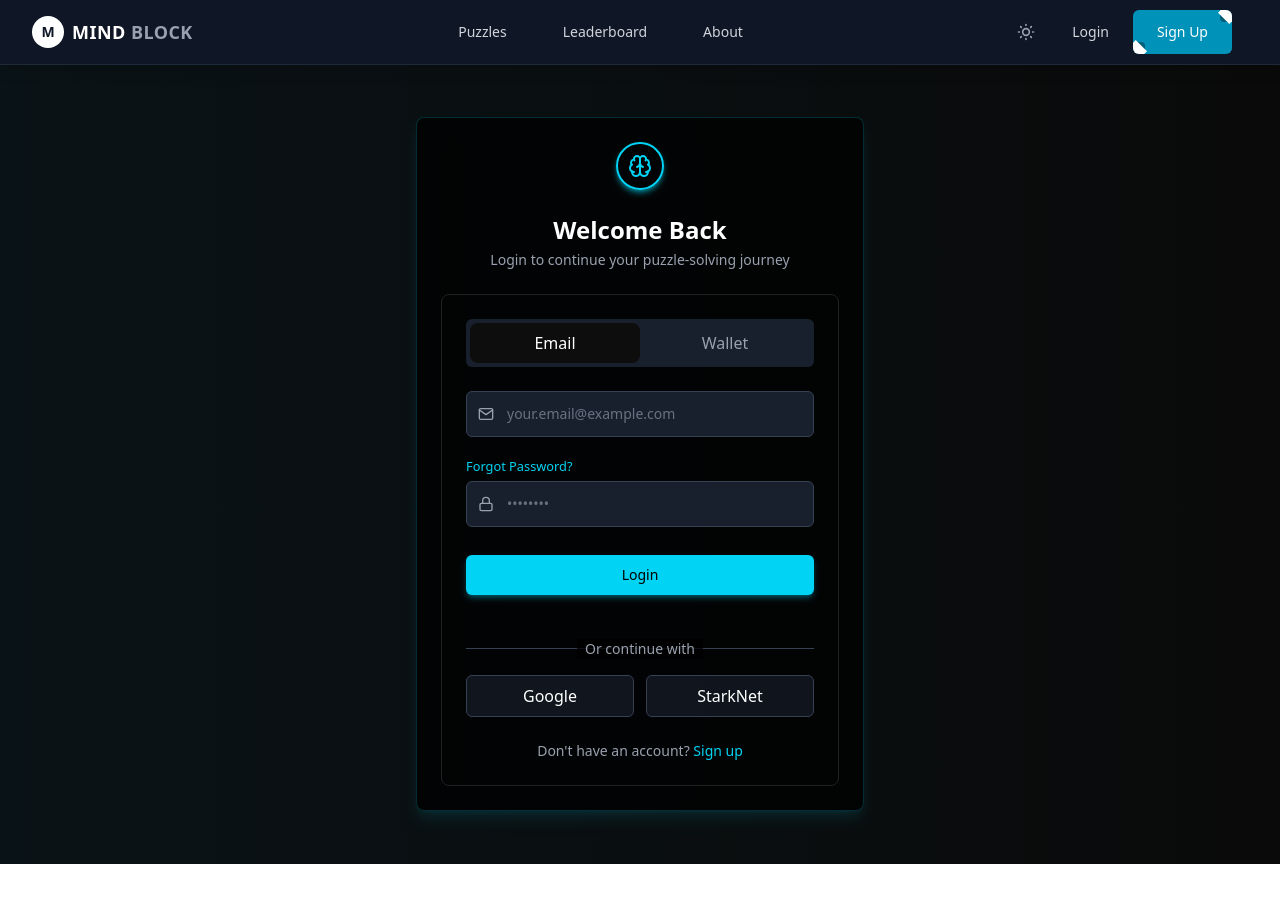
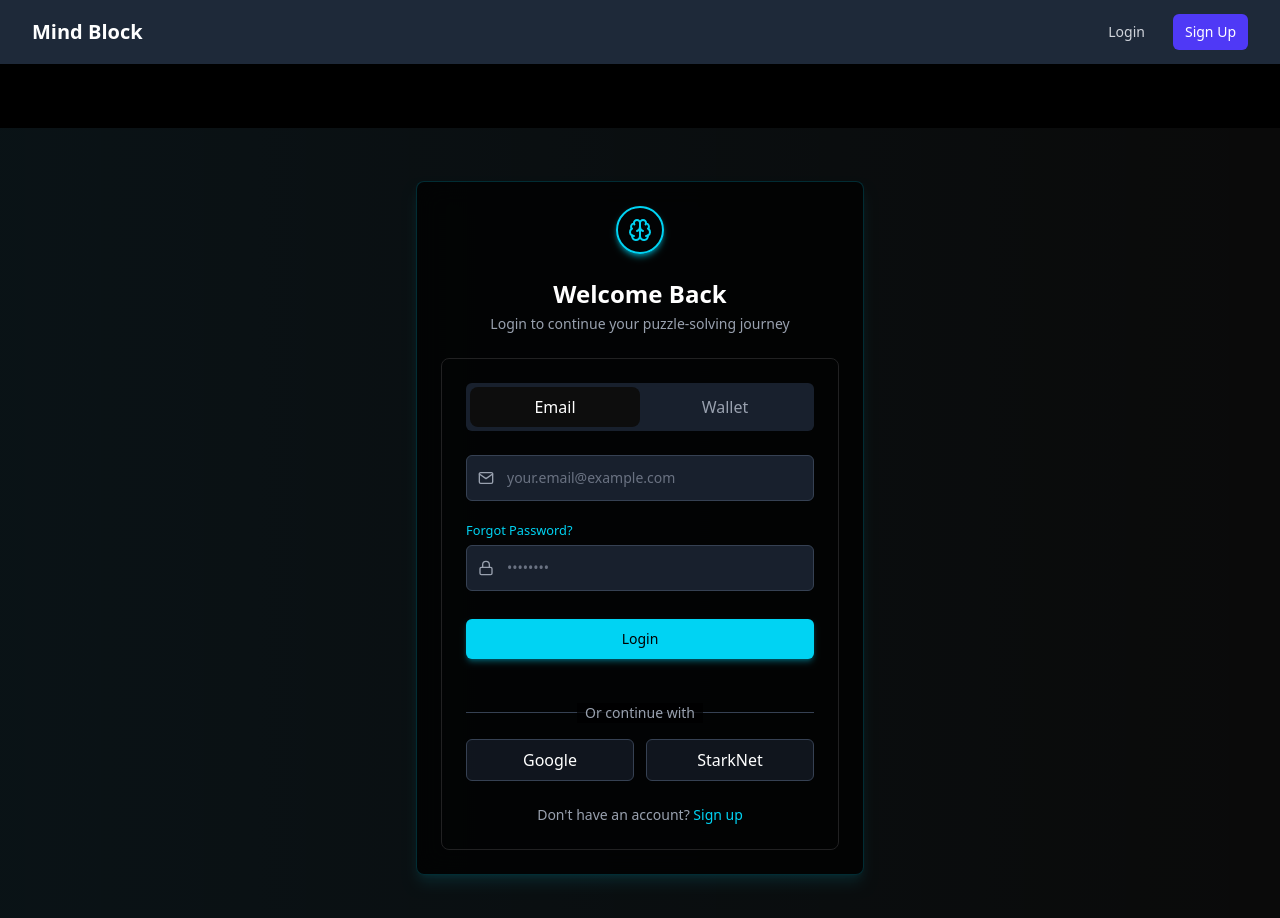
Before and after one commit to MindBlockLabs/mindBlock_Frontend, a React (Vite) app in the folder mindblock/: page /login in a window 1280 px wide. Shown: the top 918 px of the page. Before the commit the page ends 864 px from the top, so only its background shows below. Built offline with nearby package versions, Linux system fonts and the light colour scheme.

Commit message:
chores: revert navigation changes

```diff
--- a/mindblock/src/Home.tsx
+++ b/mindblock/src/Home.tsx
@@ -1,4 +1,4 @@
-import { useCallback } from "react";
+import React, { useCallback } from "react";
 import Particles from "react-tsparticles";
 import { loadSlim } from "tsparticles-slim";
 import type { Engine } from "tsparticles-engine";
@@ -7,10 +7,13 @@ import LottieAnimationSection from "./components/LottieAnimationSection";
 import GameFeature from "./components/GameFeatures";
 import Footer from "./components/Footer";
 import { options } from "./config/particlesConfig";
-import { useAuth } from './components/AuthContext';
+import { useAuthStore } from "./store/authStore";
 
 function Home() {
-  const { user, logout } = useAuth();
+  const { currentUser, logout } = useAuthStore((state) => ({
+    currentUser: state.currentUser,
+    logout: state.logout,
+  }));
 
   const particlesInit = useCallback(async (engine: Engine) => {
     // console.log(engine);
@@ -23,9 +26,11 @@ function Home() {
 
   return (
     <div className="relative min-h-screen bg-black text-white overflow-hidden">
-      {user && (
+      {currentUser && (
         <div className="absolute top-4 right-4 z-30 flex items-center gap-2">
-          <span className="text-cyan-400 text-sm">Welcome, {user.username || user.email}!</span>
+          <span className="text-cyan-400 text-sm">
+            Welcome, {currentUser.username || currentUser.email}!
+          </span>
           <button
             className="px-3 py-1 bg-cyan-700 rounded text-white text-xs hover:bg-cyan-500 transition"
             onClick={logout}
--- a/mindblock/src/components/Navigation.tsx
+++ b/mindblock/src/components/Navigation.tsx
@@ -1,260 +1,36 @@
+import React from "react";
 import { Link } from "react-router-dom";
 import { useAuthStore } from "../store/authStore";
-import { useState } from "react";
 
 const Navigation = () => {
   const currentUser = useAuthStore((state) => state.currentUser);
   const logout = useAuthStore((state) => state.logout);
-  const [isMobileMenuOpen, setIsMobileMenuOpen] = useState(false);
-  const [isDarkMode, setIsDarkMode] = useState(true);
-
-  const toggleMobileMenu = () => {
-    setIsMobileMenuOpen(!isMobileMenuOpen);
-  };
-
-  const toggleTheme = () => {
-    setIsDarkMode(!isDarkMode);
-  };
-
-  // Custom Sign Up Button Component - Fixed overflow issues
-  const SignUpButton = ({
-    className = "",
-    onClick,
-  }: {
-    className?: string;
-    onClick?: () => void;
-  }) => {
-    return (
-      <Link
-        to="/signup"
-        onClick={onClick}
-        className={`relative flex items-center px-6 py-3 overflow-hidden font-medium transition-all bg-cyan-600 rounded-md group ${className}`}
-      >
-        <span className="absolute top-0 right-0 inline-block w-3 h-3 transition-all duration-500 ease-in-out bg-cyan-800 rounded group-hover:-mr-2 group-hover:-mt-2">
-          <span className="absolute top-0 right-0 w-4 h-4 rotate-45 translate-x-1/3 -translate-y-1/3 bg-white" />
-        </span>
-        <span className="absolute bottom-0 rotate-180 left-0 inline-block w-3 h-3 transition-all duration-500 ease-in-out bg-cyan-800 rounded group-hover:-ml-2 group-hover:-mb-2">
-          <span className="absolute top-0 right-0 w-4 h-4 rotate-45 translate-x-1/3 -translate-y-1/3 bg-white" />
-        </span>
-        <span className="absolute bottom-0 left-0 w-full h-full transition-all duration-500 ease-in-out delay-200 -translate-x-full bg-cyan-700 rounded-md group-hover:translate-x-0" />
-        <span className="relative w-full text-left text-white transition-colors duration-200 ease-in-out group-hover:text-white text-sm font-medium">
-          Sign Up
-        </span>
-      </Link>
-    );
-  };
 
   return (
-    <nav className="fixed top-0 left-0 right-0 z-50 bg-gray-900/95 backdrop-blur-md border-b border-gray-800 shadow-lg overflow-x-hidden">
+    <nav className="bg-gray-800 shadow-lg">
       <div className="max-w-7xl mx-auto px-4 sm:px-6 lg:px-8">
         <div className="flex items-center justify-between h-16">
-          {/* Logo */}
-          <div className="flex items-center flex-shrink-0">
-            <Link
-              to="/"
-              className="flex items-center space-x-2 text-white hover:text-gray-300 transition-colors"
-            >
-              <div className="w-8 h-8 bg-white rounded-full flex items-center justify-center">
-                <span className="text-gray-900 font-bold text-sm">M</span>
-              </div>
-              <span className="font-semibold text-lg tracking-wide">
-                MIND <span className="text-gray-400">BLOCK</span>
-              </span>
+          <div className="flex items-center">
+            <Link to="/" className="text-white font-bold text-xl">
+              Mind Block
             </Link>
           </div>
 
-          {/* Desktop Navigation */}
-          <div className="hidden md:flex items-center space-x-8">
-            <Link
-              to="/puzzles"
-              className="text-gray-300 hover:text-white px-3 py-2 text-sm font-medium transition-colors duration-200"
-            >
-              Puzzles
-            </Link>
-            <Link
-              to="/leaderboard"
-              className="text-gray-300 hover:text-white px-3 py-2 text-sm font-medium transition-colors duration-200"
-            >
-              Leaderboard
-            </Link>
-            <Link
-              to="/learn"
-              className="text-gray-300 hover:text-white px-3 py-2 text-sm font-medium transition-colors duration-200"
-            >
-              About
-            </Link>
-          </div>
-
-          {/* Right Side - Theme Toggle, Auth & Profile */}
-          <div className="flex items-center space-x-4 flex-shrink-0">
-            {/* Theme Toggle */}
-            <button
-              onClick={toggleTheme}
-              className="p-2 text-gray-400 hover:text-white transition-colors duration-200"
-              aria-label="Toggle theme"
-            >
-              {isDarkMode ? (
-                <svg
-                  className="w-5 h-5"
-                  fill="none"
-                  stroke="currentColor"
-                  viewBox="0 0 24 24"
-                >
-                  <path
-                    strokeLinecap="round"
-                    strokeLinejoin="round"
-                    strokeWidth={2}
-                    d="M12 3v1m0 16v1m9-9h-1M4 12H3m15.364 6.364l-.707-.707M6.343 6.343l-.707-.707m12.728 0l-.707.707M6.343 17.657l-.707.707M16 12a4 4 0 11-8 0 4 4 0 018 0z"
-                  />
-                </svg>
-              ) : (
-                <svg
-                  className="w-5 h-5"
-                  fill="none"
-                  stroke="currentColor"
-                  viewBox="0 0 24 24"
-                >
-                  <path
-                    strokeLinecap="round"
-                    strokeLinejoin="round"
-                    strokeWidth={2}
-                    d="M20.354 15.354A9 9 0 018.646 3.646 9.003 9.003 0 0012 21a9.003 9.003 0 008.354-5.646z"
-                  />
-                </svg>
-              )}
-            </button>
-
-            {/* Desktop Auth */}
-            <div className="hidden md:flex items-center space-x-3">
+          <div className="flex items-center space-x-4">
             {currentUser ? (
               <>
+                <span className="text-gray-300">
+                  Welcome, {currentUser.username}
+                </span>
                 <Link
                   to="/dashboard"
-                    className="text-gray-300 hover:text-white px-3 py-2 text-sm font-medium transition-colors duration-200"
-                  >
-                    Dashboard
-                  </Link>
-                  <div className="flex items-center space-x-2">
-                    <div className="w-8 h-8 bg-gray-700 rounded-full flex items-center justify-center">
-                      <span className="text-white text-sm font-medium">
-                        {currentUser.username?.charAt(0).toUpperCase() || "U"}
-                      </span>
-                    </div>
-                    <button
-                      onClick={logout}
-                      className="text-gray-400 hover:text-white text-sm transition-colors duration-200"
-                    >
-                      Logout
-                    </button>
-                  </div>
-                </>
-              ) : (
-                <>
-                  <Link
-                    to="/login"
-                    className="text-gray-300 hover:text-white px-3 py-2 text-sm font-medium transition-colors duration-200"
-                  >
-                    Login
-                  </Link>
-                  <div className="overflow-hidden">
-                    <SignUpButton />
-                  </div>
-                </>
-              )}
-            </div>
-
-            {/* Mobile Menu Button */}
-            <button
-              onClick={toggleMobileMenu}
-              className="md:hidden p-2 text-gray-400 hover:text-white transition-colors duration-200"
-              aria-label="Toggle mobile menu"
-            >
-              {isMobileMenuOpen ? (
-                <svg
-                  className="w-6 h-6"
-                  fill="none"
-                  stroke="currentColor"
-                  viewBox="0 0 24 24"
-                >
-                  <path
-                    strokeLinecap="round"
-                    strokeLinejoin="round"
-                    strokeWidth={2}
-                    d="M6 18L18 6M6 6l12 12"
-                  />
-                </svg>
-              ) : (
-                <svg
-                  className="w-6 h-6"
-                  fill="none"
-                  stroke="currentColor"
-                  viewBox="0 0 24 24"
-                >
-                  <path
-                    strokeLinecap="round"
-                    strokeLinejoin="round"
-                    strokeWidth={2}
-                    d="M4 6h16M4 12h16M4 18h16"
-                  />
-                </svg>
-              )}
-            </button>
-          </div>
-        </div>
-
-        {/* Mobile Menu */}
-        {isMobileMenuOpen && (
-          <div className="md:hidden border-t border-gray-800">
-            <div className="px-2 pt-2 pb-3 space-y-1">
-              <Link
-                to="/puzzles"
-                className="block text-gray-300 hover:text-white px-3 py-2 text-base font-medium transition-colors duration-200"
-                onClick={() => setIsMobileMenuOpen(false)}
-              >
-                Puzzles
-              </Link>
-              <Link
-                to="/leaderboard"
-                className="block text-gray-300 hover:text-white px-3 py-2 text-base font-medium transition-colors duration-200"
-                onClick={() => setIsMobileMenuOpen(false)}
-              >
-                Leaderboard
-              </Link>
-              <Link
-                to="/about"
-                className="block text-gray-300 hover:text-white px-3 py-2 text-base font-medium transition-colors duration-200"
-                onClick={() => setIsMobileMenuOpen(false)}
-              >
-                About
-              </Link>
-
-              {/* Mobile Auth */}
-              <div className="border-t border-gray-800 pt-3 mt-3">
-                {currentUser ? (
-                  <>
-                    <div className="flex items-center px-3 py-2">
-                      <div className="w-8 h-8 bg-gray-700 rounded-full flex items-center justify-center mr-3">
-                        <span className="text-white text-sm font-medium">
-                          {currentUser.username?.charAt(0).toUpperCase() || "U"}
-                        </span>
-                      </div>
-                      <span className="text-gray-300 text-sm">
-                        {currentUser.username}
-                      </span>
-                    </div>
-                    <Link
-                      to="/dashboard"
-                      className="block text-gray-300 hover:text-white px-3 py-2 text-base font-medium transition-colors duration-200"
-                      onClick={() => setIsMobileMenuOpen(false)}
+                  className="text-gray-300 hover:text-white px-3 py-2 rounded-md text-sm font-medium"
                 >
                   Dashboard
                 </Link>
                 <button
-                      onClick={() => {
-                        logout();
-                        setIsMobileMenuOpen(false);
-                      }}
-                      className="block w-full text-left text-gray-300 hover:text-white px-3 py-2 text-base font-medium transition-colors duration-200"
+                  onClick={logout}
+                  className="text-gray-300 hover:text-white px-3 py-2 rounded-md text-sm font-medium"
                 >
                   Logout
                 </button>
@@ -263,23 +39,20 @@ const Navigation = () => {
               <>
                 <Link
                   to="/login"
-                      className="block text-gray-300 hover:text-white px-3 py-2 text-base font-medium transition-colors duration-200"
-                      onClick={() => setIsMobileMenuOpen(false)}
+                  className="text-gray-300 hover:text-white px-3 py-2 rounded-md text-sm font-medium"
                 >
                   Login
                 </Link>
-                    <div className="px-3 mt-2 overflow-hidden">
-                      <SignUpButton
-                        className="w-full justify-center"
-                        onClick={() => setIsMobileMenuOpen(false)}
-                      />
-                    </div>
+                <Link
+                  to="/signup"
+                  className="bg-indigo-600 text-white px-3 py-2 rounded-md text-sm font-medium hover:bg-indigo-700"
+                >
+                  Sign Up
+                </Link>
               </>
             )}
           </div>
         </div>
-          </div>
-        )}
       </div>
     </nav>
   );
--- a/mindblock/src/components/ProtectedRoute.tsx
+++ b/mindblock/src/components/ProtectedRoute.tsx
@@ -1,3 +1,4 @@
+import React from "react";
 import { Navigate, useLocation } from "react-router-dom";
 import { useAuthStore } from "../store/authStore";
 
@@ -6,7 +7,8 @@ interface ProtectedRouteProps {
 }
 
 const ProtectedRoute: React.FC<ProtectedRouteProps> = ({ children }) => {
-  const isAuthenticated = useAuthStore((state) => state.isAuthenticated());
+  const currentUser = useAuthStore((state) => state.currentUser);
+  const isAuthenticated = !!currentUser?.isAuthenticated;
   const location = useLocation();
 
   if (!isAuthenticated) {
```
Lines whose indentation alone changed are shown as unchanged.
